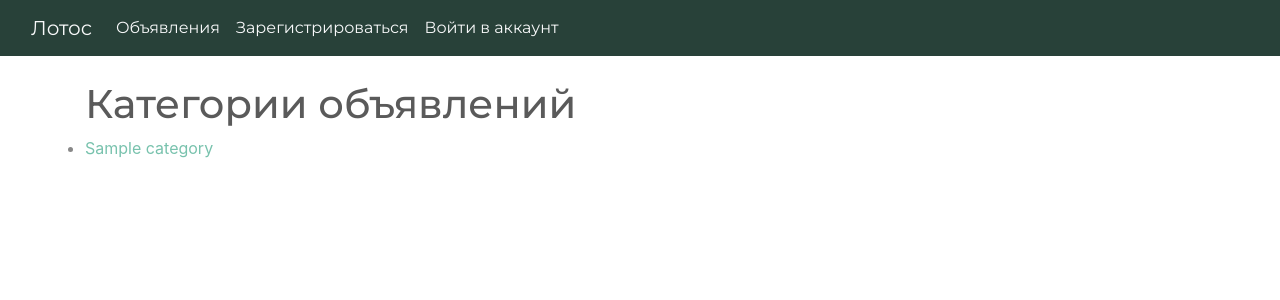
After one commit to Banshee0802/bulletinBoard, a Django app: page /ads/categories/ in a window 1280 px wide. The commit adds this page. Shown: the top 300 px of the page. Run offline with Django 5.2, Linux system fonts and the light colour scheme; tables that the repository leaves empty hold one stand-in row (values such as "Sample post"); some libraries are stand-ins or nearby versions.

Commit message:
добавила категории к объявлениям, создала сайдбар для категорий

```diff
--- a/board_app/admin.py
+++ b/board_app/admin.py
@@ -1,5 +1,6 @@
 from django.contrib import admin
 
-from .models import Advertisement
+from .models import Advertisement, Category
 
 admin.site.register(Advertisement)
+admin.site.register(Category)
--- /dev/null
+++ b/board_app/context_processors.py
@@ -0,0 +1,6 @@
+from .models import Category
+
+def categories(request):
+    return {
+        'all_categories': Category.objects.all()
+    }
--- a/board_app/forms.py
+++ b/board_app/forms.py
@@ -4,7 +4,7 @@ from .models import Advertisement
 class AdvertisementForm(forms.ModelForm):
     class Meta:
         model = Advertisement
-        fields = ['title', 'description', 'image']
+        fields = ['title', 'description', 'image', 'category']
         widgets = {
             'title': forms.TextInput(attrs={
                 'class': 'form-control',
@@ -15,6 +15,9 @@ class AdvertisementForm(forms.ModelForm):
                 'class': 'form-control',
                 'id': "exampleTextarea",
                 'rows': 3
+            }),
+            'category': forms.Select(attrs={
+                'class': 'form-select'
             }),
         }
         labels = {
--- a/board_app/models.py
+++ b/board_app/models.py
@@ -1,6 +1,8 @@
 from django.db import models
 from django.contrib.auth import get_user_model
 from slugify import slugify
+from unidecode import unidecode
+from django.urls import reverse
 
 User = get_user_model()
 
@@ -11,6 +13,7 @@ class Advertisement(models.Model):
     image = models.ImageField(upload_to='ads_images/', blank=True, null=True)
     user = models.ForeignKey(User, on_delete=models.CASCADE, related_name='ads', null=True, blank=True)
     slug = models.SlugField(max_length=200, blank=True, unique=True)
+    category = models.ForeignKey('Category', on_delete=models.SET_NULL, null=True, related_name='ads')
 
     class Meta:
         verbose_name = 'Объявление'
@@ -52,3 +55,22 @@ class Request(models.Model):
 
     def __str__(self):
         return f'Заявка от {self.sender} к {self.receiver} на {self.advertisement.title} - {self.status}'
+
+
+class Category(models.Model):
+    name = models.CharField(max_length=100, verbose_name='Категория')
+    slug = models.SlugField(unique=True, editable=False, verbose_name='Слаг')
+
+    def save(self, *args, **kwargs):
+        self.slug = slugify(unidecode(self.name))
+        super().save(*args, **kwargs)
+
+    def __str__(self):
+        return self.name
+
+    def get_absolute_url(self):
+        return reverse('ads_by_category', kwargs={'category_slug': self.slug})
+
+    class Meta:
+        verbose_name = 'Категория объявлений'
+        verbose_name_plural = 'Категории объявлений'
--- a/board_app/templates/board/ad_form.html
+++ b/board_app/templates/board/ad_form.html
@@ -26,6 +26,12 @@
         {{ form.image.errors }}
     </div>
 
+    <div class='mt-4'>
+        {{ form.categoty.label_tag }}
+        {{ form.category }}
+        {{ form.category.errors }}
+    </div>
+
     <button type=submit class="btn btn-primary my-3" style="background-color: #93a89cff">{{ submit_button_text }}</button>
 </form>
 
--- /dev/null
+++ b/board_app/templates/board/category_list.html
@@ -0,0 +1,20 @@
+{% extends "base.html" %}
+
+{% block title %}Категории объявлений{% endblock %}
+
+{%block content %}
+<h1>Категории объявлений</h1>
+
+{% if categories %}
+<ul>
+  {% for category in categories %}
+  <li>
+    <a href="{% url 'ads_by_category' category.slug %}">
+      {{ category.name }}
+    </a>
+  </li>
+  {% endfor %}
+</ul>
+{% else %}
+<p>Категорий пока нет</p>
+{% endif %} {% endblock %}
--- a/board_app/urls.py
+++ b/board_app/urls.py
@@ -9,5 +9,7 @@ urlpatterns = [
     path('ad/<int:id>/edit/', views.ad_edit, name='ad_edit'),
     path('ad/<slug:slug>/delete/', views.ad_delete, name='ad_delete'),
     path('ad/create/', views.ad_create, name='ad_create'),
-    path('ad/<int:id>send_request/', views.send_request, name='send_request')
+    path('ad/<int:id>send_request/', views.send_request, name='send_request'),
+    path('ads/category/<slug:category_slug>/', views.ads_by_category, name='ads_by_category'),
+    path('ads/categories/', views.category_list, name='ad_categories'),
 ]
--- a/board_app/views.py
+++ b/board_app/views.py
@@ -1,5 +1,5 @@
 from django.shortcuts import render, redirect, get_object_or_404
-from .models import Advertisement, Request
+from .models import Advertisement, Request, Category
 from .forms import AdvertisementForm
 from django.contrib.auth.decorators import login_required
 
@@ -99,3 +99,16 @@ def send_request(request, id):
         status='new',
     )
     return redirect('ad_detail', id=id)
+
+
+def ads_by_category(request, category_slug):
+    category = get_object_or_404(Category, slug=category_slug)
+    ads = Advertisement.objects.filter(category=category)
+
+    return render(request, 'board/ad_list.html', {'category': category, 'ads': ads})
+
+
+def category_list(request):
+    categories = Category.objects.all()
+
+    return render(request, 'board/category_list.html', {'categories': categories})
--- a/config/settings.py
+++ b/config/settings.py
@@ -64,6 +64,7 @@ TEMPLATES = [
                 'django.template.context_processors.request',
                 'django.contrib.auth.context_processors.auth',
                 'django.contrib.messages.context_processors.messages',
+                'board_app.context_processors.categories',
             ],
         },
     },
--- a/requirements.txt
+++ b/requirements.txt
@@ -6,3 +6,4 @@ python-slugify==8.0.4
 sqlparse==0.5.3
 text-unidecode==1.3
 tzdata==2025.2
+unidecode==25.2
```
Also changed, not shown: board_app/templates/board/ad_detail.html (+30 -13 lines), board_app/templates/board/ad_list.html (+37 -3 lines), board_app/templates/board/confirm_ad_delete.html (+21 -6 lines), board_app/templates/board/includes/ads_container_include.html (+19 -7 lines), board_app/migrations/0007_category_advertisement_category.py (added).
